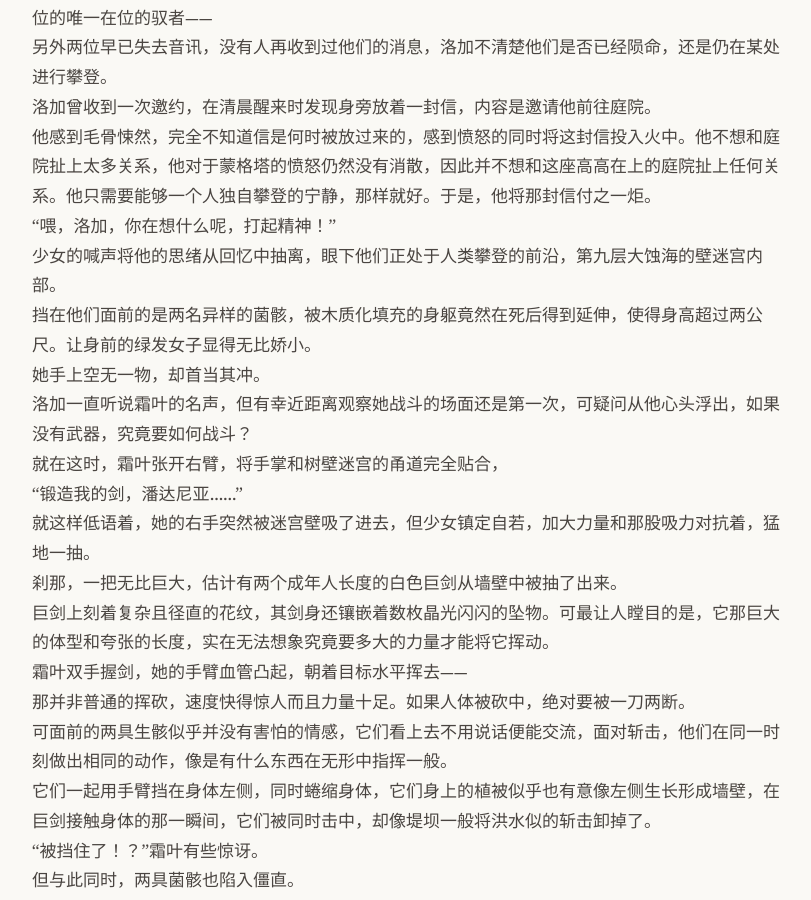
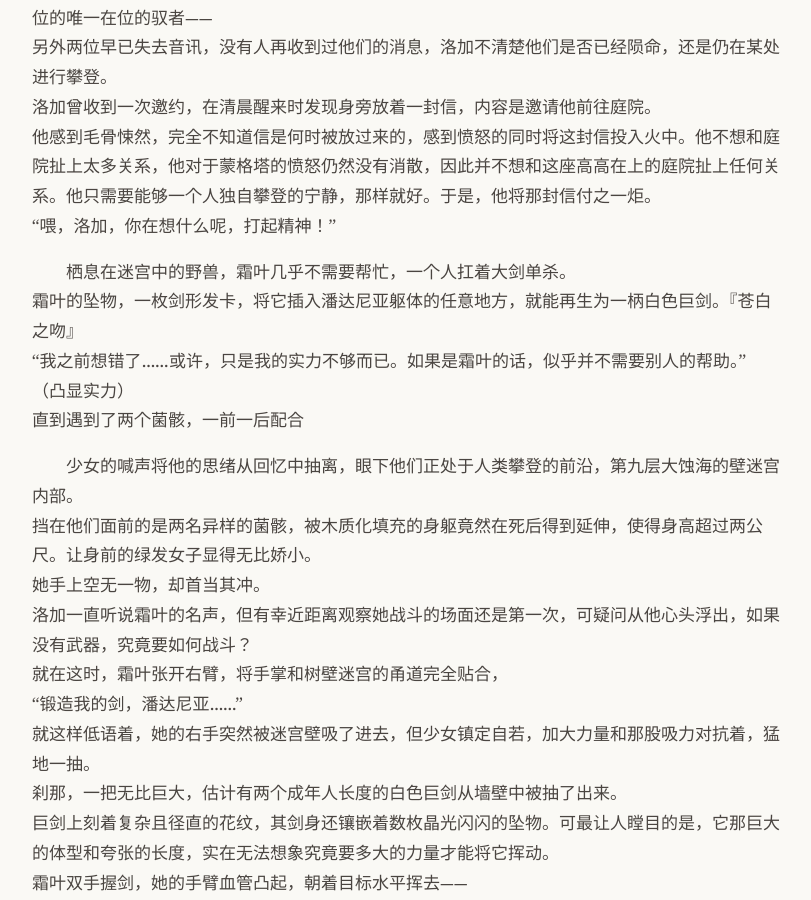
Before and after one commit to yihenc/yihenc.github.io, a Jekyll site: the page built from _posts/2026-03-02-壁迷宫.md, in a window 1280 px wide and 900 px high, scrolled down 5878 px. Shown: the whole window, without its empty margins (232-1043 px from the left). Built offline with Jekyll 4.4.1, drawn with Linux system fonts in a browser that asks for light colours; nearby versions of some CDN libraries.

Commit message:
Update: 壁迷宫

```diff
--- a/_posts/2026-03-02-壁迷宫.md
+++ b/_posts/2026-03-02-壁迷宫.md
@@ -124,6 +124,16 @@ date: 2026-03-02 00:00 +0000
 洛加曾收到一次邀约，在清晨醒来时发现身旁放着一封信，内容是邀请他前往庭院。
 他感到毛骨悚然，完全不知道信是何时被放过来的，感到愤怒的同时将这封信投入火中。他不想和庭院扯上太多关系，他对于蒙格塔的愤怒仍然没有消散，因此并不想和这座高高在上的庭院扯上任何关系。他只需要能够一个人独自攀登的宁静，那样就好。于是，他将那封信付之一炬。
 “喂，洛加，你在想什么呢，打起精神！”
+
+
+栖息在迷宫中的野兽，霜叶几乎不需要帮忙，一个人扛着大剑单杀。
+霜叶的坠物，一枚剑形发卡，将它插入潘达尼亚躯体的任意地方，就能再生为一柄白色巨剑。『苍白之吻』
+“我之前想错了……或许，只是我的实力不够而已。如果是霜叶的话，似乎并不需要别人的帮助。”
+（凸显实力）
+直到遇到了两个菌骸，一前一后配合
+
+
+
 少女的喊声将他的思绪从回忆中抽离，眼下他们正处于人类攀登的前沿，第九层大蚀海的壁迷宫内部。
 挡在他们面前的是两名异样的菌骸，被木质化填充的身躯竟然在死后得到延伸，使得身高超过两公尺。让身前的绿发女子显得无比娇小。
 她手上空无一物，却首当其冲。
```
